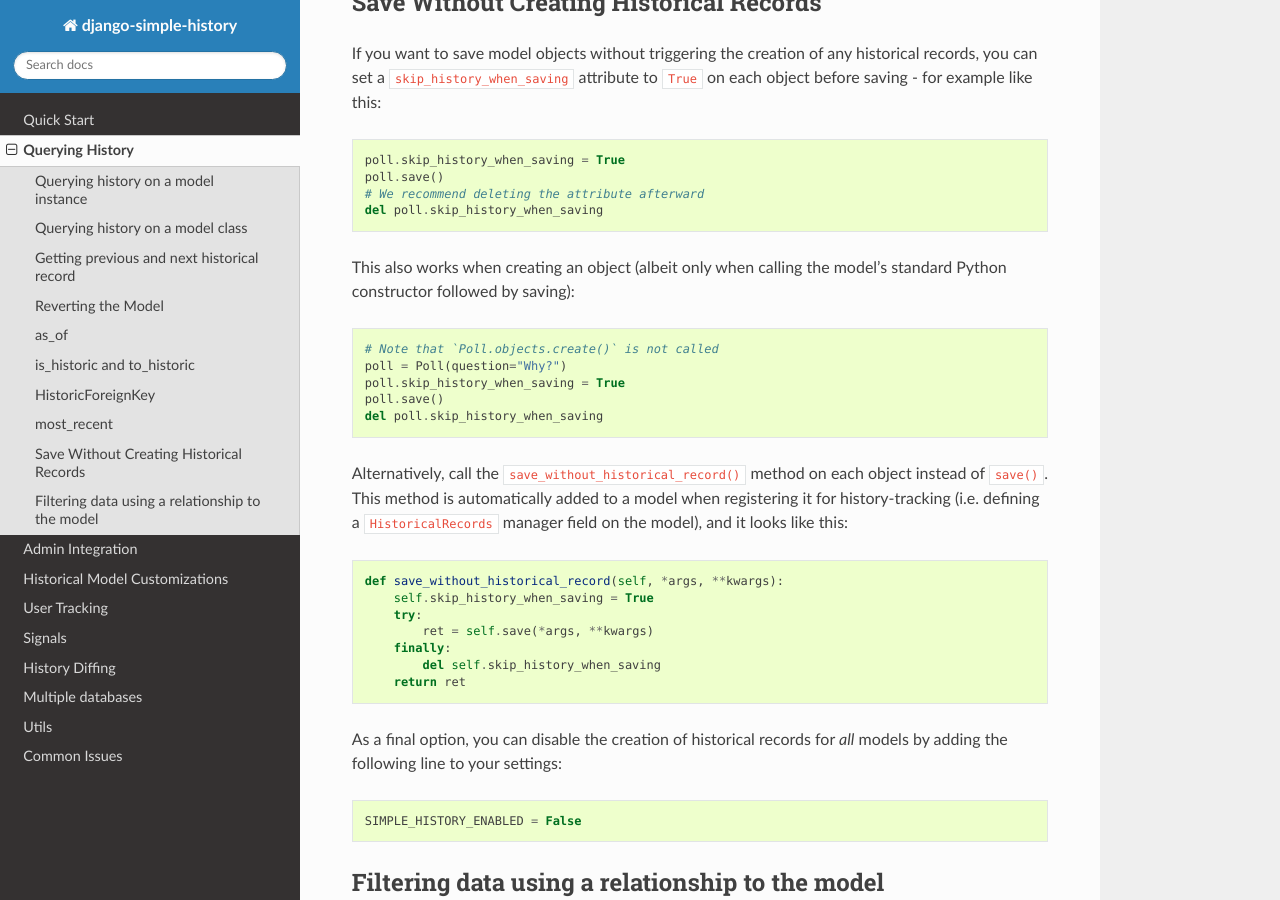
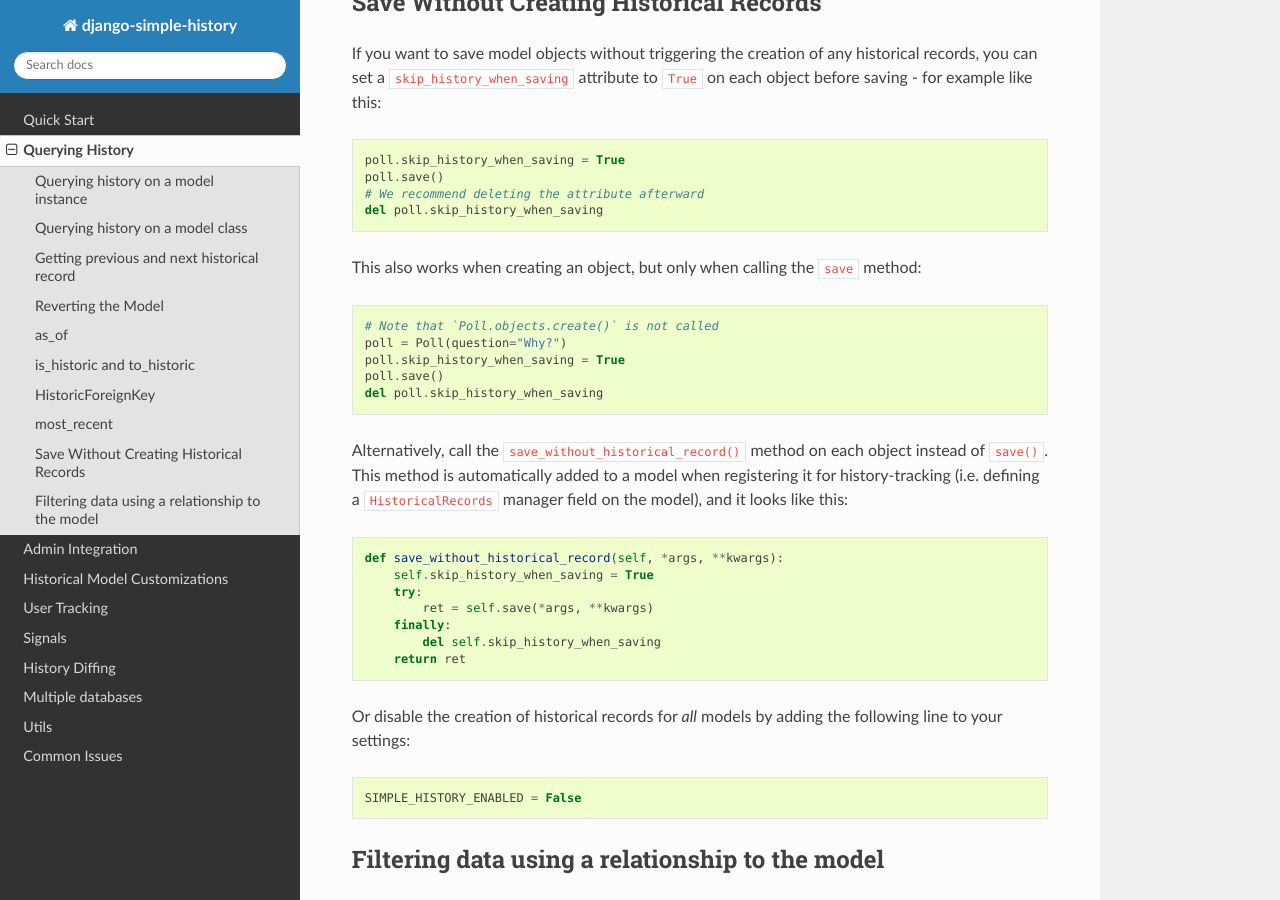
Before and after one commit to jazzband/django-simple-history, a Sphinx documentation site: the page built from docs/querying_history.rst, in a window 1280 px wide and 900 px high, scrolled down 3385 px. Built offline with Sphinx 7.4.7 and the Read the Docs theme 2.0.0, drawn with Linux system fonts in a browser that asks for light colours.

Commit message:
Apply suggestions from code review
Co-authored-by: Tim Schilling <schilling711@gmail.com>

```diff
--- a/docs/querying_history.rst
+++ b/docs/querying_history.rst
@@ -189,8 +189,7 @@
     # We recommend deleting the attribute afterward
     del poll.skip_history_when_saving
 
-This also works when creating an object
-(albeit only when calling the model's standard Python constructor followed by saving):
+This also works when creating an object, but only when calling the ``save`` method:
 
 .. code-block:: python
 
@@ -216,7 +215,7 @@
             del self.skip_history_when_saving
         return ret
 
-As a final option, you can disable the creation of historical records for *all* models
+Or disable the creation of historical records for *all* models
 by adding the following line to your settings:
 
 .. code-block:: python
```
